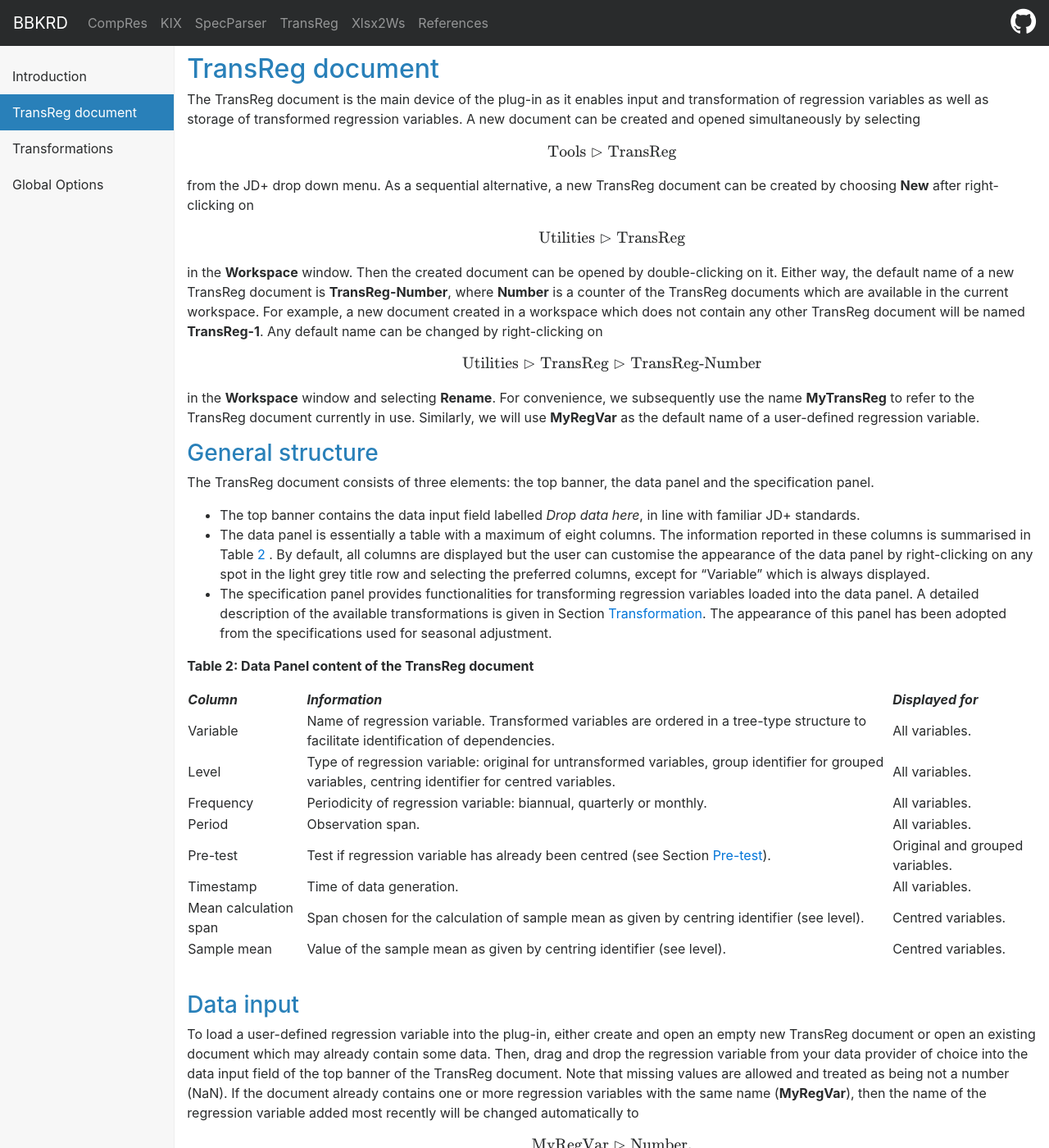
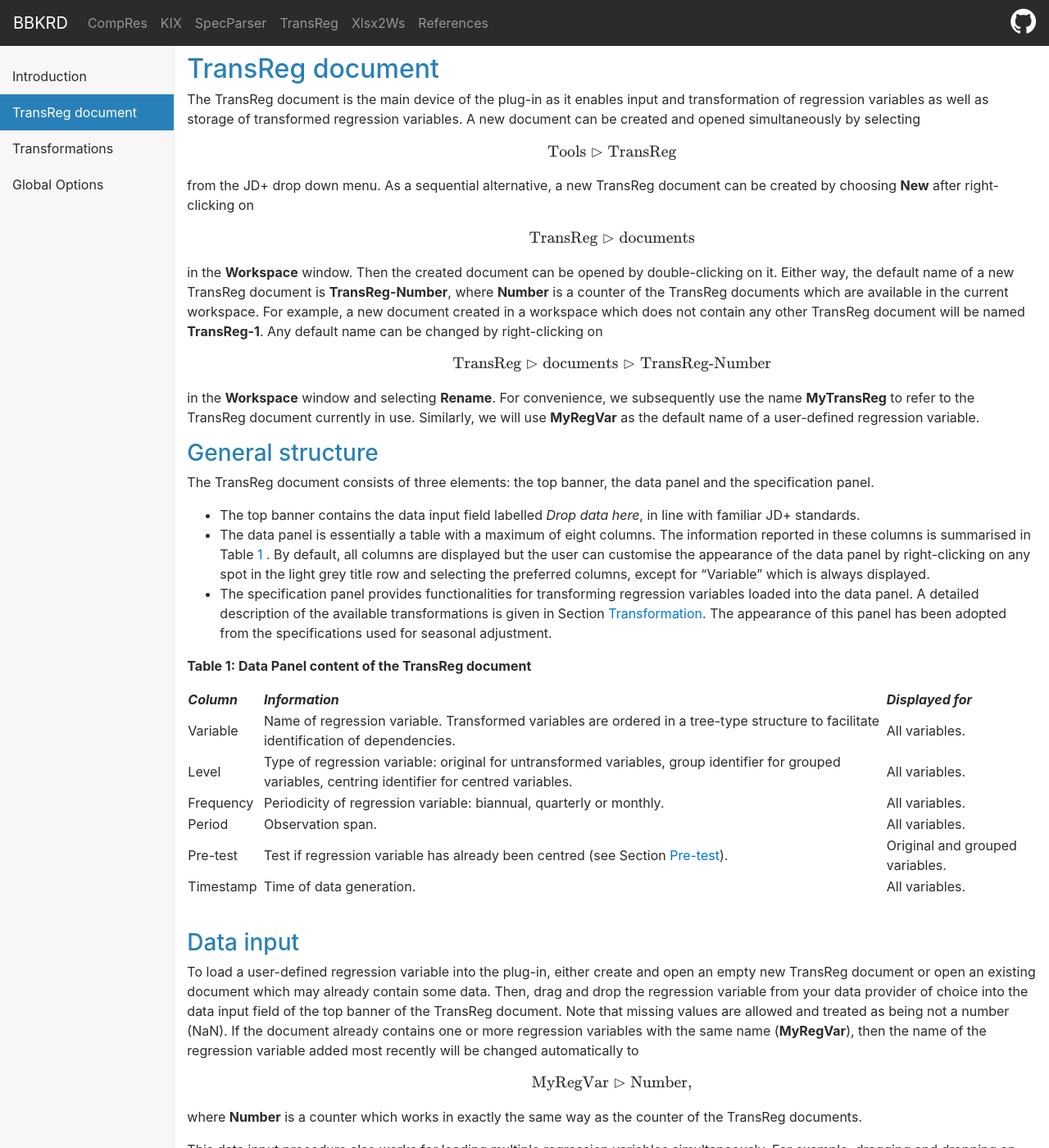
Before and after one commit to bbkrd/bbkrd.github.io, a Jekyll site: the page built from pages/transreg/transregdocument.md, in a window 1280 px wide and 1400 px high. Shown: the whole window at 82% size. Built offline with Jekyll 4.4.1, drawn with Linux system fonts in a browser that asks for light colours; nearby versions of some CDN libraries; formulas are drawn with MathJax 3; some of the changed text lies outside the part shown.

Commit message:
Update and fix

```diff
--- a/pages/transreg/transregdocument.md
+++ b/pages/transreg/transregdocument.md
@@ -12,11 +12,11 @@ $$ \text{Tools} \rhd \text{TransReg}$$
 
 from the JD+ drop down menu. As a sequential alternative, a new TransReg document can be created by choosing **New** after right-clicking on
 
-$$ \text{Utilities} \rhd \text{TransReg} $$
+$$ \text{TransReg} \rhd \text{documents} $$
 
 in the **Workspace** window. Then the created document can be opened by double-clicking on it. Either way, the default name of a new TransReg document is **TransReg-Number**, where **Number** is a counter of the TransReg documents which are available in the current workspace. For example, a new document created in a workspace which does not contain any other TransReg document will be named **TransReg-1**. Any default name can be changed by right-clicking on
 
-$$ \text{Utilities} \rhd \text{TransReg} \rhd \text{TransReg-Number}$$
+$$ \text{TransReg} \rhd \text{documents} \rhd \text{TransReg-Number}$$
 
 in the **Workspace** window and selecting **Rename**. For convenience, we subsequently use the name **MyTransReg** to refer to the TransReg document currently in use. Similarly, we will use **MyRegVar** as the default name of a user-defined regression variable.
 
@@ -25,10 +25,10 @@ in the **Workspace** window and selecting **Rename**. For convenience, we subseq
 The TransReg document consists of three elements: the top banner, the data panel and the specification panel.
 
 * The top banner contains the data input field labelled *Drop data here*, in line with familiar JD+ standards.
-* The data panel is essentially a table with a maximum of eight columns. The information reported in these columns is summarised in Table [2](#table2) . By default, all columns are displayed but the user can customise the appearance of the data panel by right-clicking on any spot in the light grey title row and selecting the preferred columns, except for "Variable" which is always displayed.
+* The data panel is essentially a table with a maximum of eight columns. The information reported in these columns is summarised in Table [1](#table1) . By default, all columns are displayed but the user can customise the appearance of the data panel by right-clicking on any spot in the light grey title row and selecting the preferred columns, except for "Variable" which is always displayed.
 * The specification panel provides functionalities for transforming regression variables loaded into the data panel. A detailed description of the available transformations is given in Section [Transformation](./transformations). The appearance of this panel has been adopted from the specifications used for seasonal adjustment.
 
-<b id="table2">Table 2: Data Panel content of the TransReg document</b>
+<b id="table1">Table 1: Data Panel content of the TransReg document</b>
 
 | *Column* || *Information* || *Displayed for* |
 | --- || --- || --- |
@@ -38,8 +38,6 @@ The TransReg document consists of three elements: the top banner, the data panel
 | Period || Observation span. || All variables. |
 | Pre-test || Test if regression variable has already been centred (see Section [Pre-test](./transformations#pretest)). || Original and grouped variables. |
 | Timestamp || Time of data generation. || All variables. |
-| Mean calculation span || Span chosen for the calculation of sample mean as given by centring identifier (see level). || Centred variables. |
-| Sample mean || Value of the sample mean as given by centring identifier (see level). || Centred variables. |
 
 <br/>
 ### Data input
@@ -54,7 +52,7 @@ This data input procedure also works for loading multiple regression variables s
 
 If a regression variable which has been loaded into a TransReg document is changed or updated in the external data source, it can be refreshed in the TransReg document by selecting **Refresh** after right-clicking on
 
-$$ \text{Utilities} \rhd \text{TransReg} \rhd \text{MyTransReg}$$
+$$ \text{TransReg} \rhd \text{documents} \rhd \text{MyTransReg}$$
 
 in the **Workspace** window. In this case, all specified transformations will be recalculated automatically for the refreshed regression variable using the saved options.
 
```
Also changed, not shown: pages/transreg/globaloptions.md (+1 -7 lines), pages/transreg/index.md (+2 -1 lines), pages/transreg/transformations.md (+4 -4 lines).
